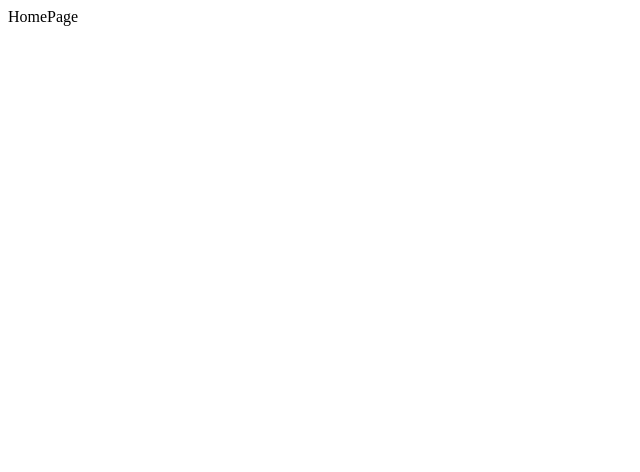
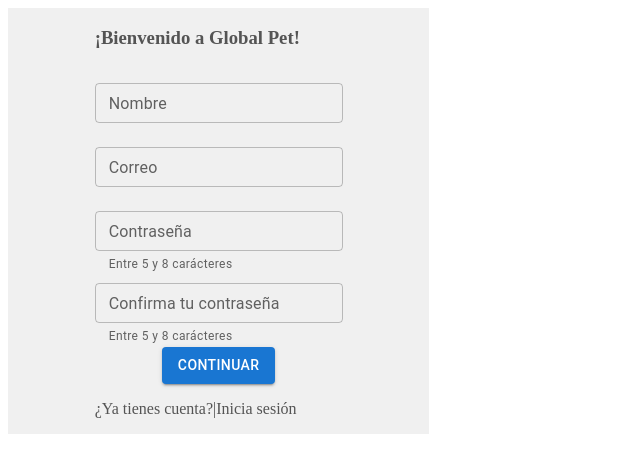
Before and after one commit to Kodemia-global-pet/Global-pet-frontend, a React (Create React App) app: page / in a window 1280 px wide. Shown: the top 472 px of the page, without its empty margins (0-640 px from the left). Built offline with nearby package versions, Linux system fonts and the light colour scheme.

Commit message:
creacion de componente login

```diff
--- a/src/App.js
+++ b/src/App.js
@@ -1,4 +1,5 @@
 import { Routes, Route } from 'react-router-dom';
+import LoginPage from './components/LoginForm/LoginForm';
 import HomePage from './pages/HomePage';
 
 function App() {
@@ -6,6 +7,7 @@ function App() {
     <div>
     <Routes>
       <Route path="/" element={<HomePage />}></Route>
+      <Route path="/login" element={<LoginPage/>}></Route>
     </Routes>
   </div>
   );
--- /dev/null
+++ b/src/components/LoginForm/LoginForm.js
@@ -0,0 +1,28 @@
+import { useForm } from "react-hook-form";
+import React from "react";
+import { Grid, TextField } from "@mui/material";
+
+
+const LoginForm = () => {
+    const { register, handleSubmit, formState:{errors} } = useForm();
+    return (
+        <Grid display="flex" justifyContent="center" alignItems="center">
+        <div>
+            <form onSubmit={handleSubmit((data)=>{
+                console.log(data)
+            })}>
+                <TextField id="outlined-basic"label="Correo Electronico" variant="outlined" {...register("firstName",{required:"Completa Este Campo"})} />
+                <p>{errors.firstName?.message}</p>
+                <TextField id="outlined-basic" type="password" label="Contraseña" variant="outlined" {...register("lastName",{required:"Completa Este Campo", minLength:{value:4, message:"Minimo 4 caracteres"}} )} />
+                <p>{errors.lastName?.message}</p>
+                <input type="submit" />
+
+            </form>
+        </div>
+        </Grid>
+
+    )
+
+}
+
+export default LoginForm
--- /dev/null
+++ b/src/components/UserFormRegister/UserFormRegister.js
@@ -0,0 +1,52 @@
+import React from "react";
+//import { useForm } from "react-hook-form";
+import {
+  Button,
+  Grid,
+  TextField,
+} from "@mui/material";
+const UserFormRegister = () => {
+  /*
+  const { register, handleSubmit } = useForm();
+  const onSubmit = data => console.log(data);
+*/
+    return (
+      <>
+      <section>
+          <h3>¡Bienvenido a Global Pet!</h3>
+          <Grid item >
+          <TextField
+             id="margin-normal" margin="normal"
+             label="Nombre"
+             size="small"/>
+          </Grid>
+          <Grid item>
+          <TextField
+             id="margin-normal" margin="normal"
+             label="Correo"
+             size="small"/>
+          </Grid>
+          <Grid item>
+          <TextField
+            id="margin-normal" margin="normal"
+            helperText="Entre 5 y 8 carácteres"
+             label="Contraseña"
+             size="small"/>
+          </Grid>
+          <Grid item>
+          <TextField
+            helperText="Entre 5 y 8 carácteres "
+             label="Confirma tu contraseña"
+             size="small"/>
+          </Grid>
+          <Grid item display="flex" justifyContent="center" alignItems="center">
+          <Button variant="contained">Continuar</Button>
+          </Grid>
+          <p>¿Ya tienes cuenta?|Inicia sesión</p>
+          </section>
+
+    </>
+       );
+  };
+
+export default UserFormRegister
--- a/src/pages/HomePage.js
+++ b/src/pages/HomePage.js
@@ -1,9 +1,11 @@
+import { Grid } from '@mui/material'
 import React from 'react'
-
+import UserFormRegister from '../components/UserFormRegister/UserFormRegister'
 const HomePage = () => {
   return (
-    <div>HomePage</div>
+    <Grid container xs={4} md={4} display="flex" justifyContent="center" alignItems="center" sx={{ backgroundColor: "#F0F0F0", color:"#545454"}}>
+    <UserFormRegister></UserFormRegister>
+    </Grid>
   )
 }
-
 export default HomePage
```
Also changed, not shown: package.json (+7 -0 lines), src/pages/LoginPage.js (added, +18 -0 lines), 1 other file (tests, documents, lock files or other folders).
